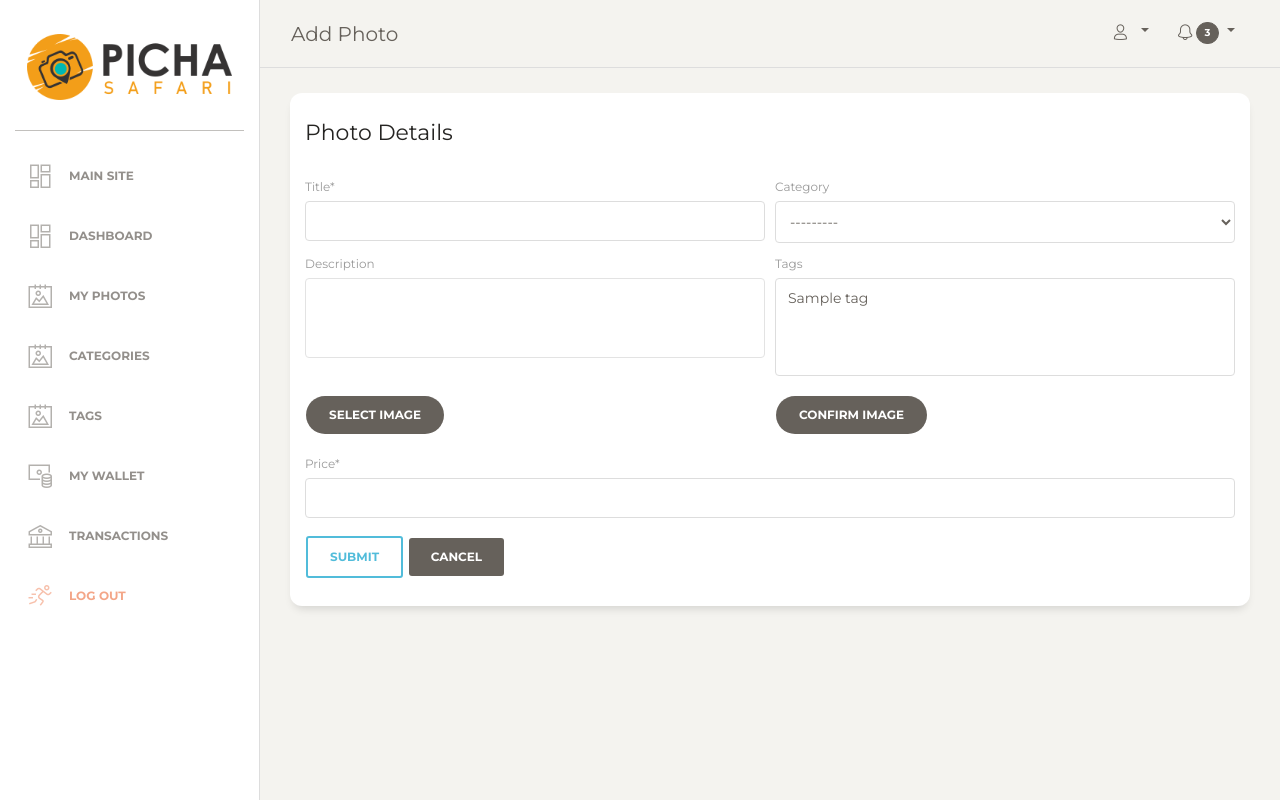
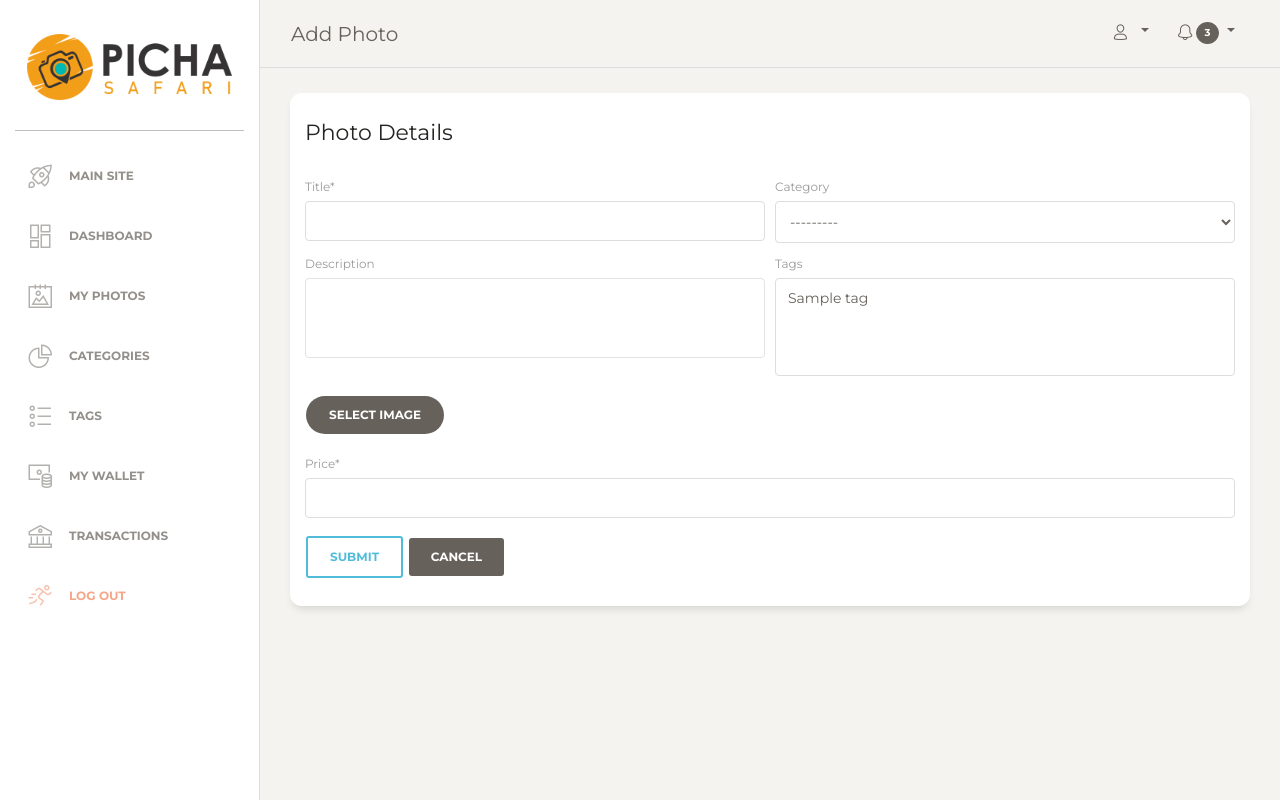
Before and after one commit to BwanaQ/picha-safari-vercel, a Django app: page /dashboard/photos/add/ in a window 1280 px wide. Run offline with Django 4.2, Linux system fonts and the light colour scheme; a user stored in the database is signed in; tables that the repository leaves empty hold one stand-in row (values such as "Sample post"); some libraries are stand-ins or nearby versions.

Commit message:
change webp image

```diff
--- a/photo/forms.py
+++ b/photo/forms.py
@@ -6,7 +6,7 @@ from .models import Photo, Tag, Category
 class PhotoCreateForm(ModelForm):
     class Meta:
         model = Photo
-        exclude = ['owner']
+        exclude = ['owner','webp_image']
 
 class TagCreateForm(ModelForm):
     class Meta:
--- a/photo/models.py
+++ b/photo/models.py
@@ -20,9 +20,9 @@ class Photo(Timestamp):
     title = models.CharField(max_length=100)
     description = models.TextField(null=True, blank=True)
     category = models.ForeignKey(Category, blank=True, null=True, on_delete=models.CASCADE)
-    tags = models.ManyToManyField(Tag, blank=True)
+    tags = models.ManyToManyField(Tag, blank=True, null=True)
     image = CloudinaryField('image')
-    webp_image = CloudinaryField('image', format='webp',blank=True)
+    webp_image = models.URLField(blank=True, null=True)  # Change to URLField to store the URL
     price = models.DecimalField(max_digits=8, decimal_places=2)
     owner = models.ForeignKey(settings.AUTH_USER_MODEL, related_name='photos', on_delete=models.CASCADE)
 
@@ -30,7 +30,7 @@ class Photo(Timestamp):
         return f"{self.title} @ KES {self.price}"
 
     def save(self, *args, **kwargs):
-        # Convert the original image to WebP format and save it
+        # Convert the original image to WebP format and save the URL
         if self.image and not self.webp_image:
             image = CloudinaryImage(self.image)
             webp_version = image.image(transformation={'format': 'webp', 'quality': 'auto'})
--- a/templates/dashboard/_base.html
+++ b/templates/dashboard/_base.html
@@ -50,7 +50,7 @@
                 <ul class="nav">
                     <li class="{% if request.resolver_match.url_name == 'cart-home' %}active{% endif %}">
                         <a href="{% url 'cart-home' %}">
-                        <i class="nc-icon nc-layout-11"></i>
+                        <i class="nc-icon nc-spaceship"></i>
                         <p>Main Site</p>
                         </a>
                     </li>
@@ -68,14 +68,14 @@
                     </li>
                     <li class="{% if request.resolver_match.url_name == 'category_list' %}active{% endif %}">
                         <a href="{% url 'category_list' %}">
-                            <i class="nc-icon nc-album-2"></i>
+                            <i class="nc-icon nc-chart-pie-36"></i>
                             <p>Categories</p>
                         </a>
                     </li>
 
                     <li class="{% if request.resolver_match.url_name == 'tag_list' %}active{% endif %}">
                         <a href="{% url 'tag_list' %}">
-                            <i class="nc-icon nc-album-2"></i>
+                            <i class="nc-icon nc-bullet-list-67"></i>
                             <p>Tags</p>
                         </a>
                     </li>
--- a/templates/photo/photo_form.html
+++ b/templates/photo/photo_form.html
@@ -63,22 +63,6 @@
            </div>
 
           </div>
-          <div class="col">
-            <div class="fileinput fileinput-new text-center" data-provides="fileinput">
-              <!-- <div class="fileinput-new thumbnail img-raised">
-                  <img src="https://epicattorneymarketing.com/wp-content/uploads/2016/07/Headshot-Placeholder-1.png" alt="..." rel="nofollow">
-              </div> -->
-              <div class="fileinput-preview fileinput-exists thumbnail img-raised"></div>
-              <div>
-                  <span class="btn btn-raised btn-round btn-default btn-file">
-                      <span class="fileinput-new">Confirm image</span>
-                      <span class="fileinput-exists">Change</span>
-                      <input type="file" name="{{ form.webp_image.name }}" id="{{ form.webp_image.id_for_label }}" />
-                  </span>
-                  <a href="javascript:;" class="btn btn-danger btn-round fileinput-exists" data-dismiss="fileinput">
-                  <i class="fa fa-times"></i> Remove</a>
-              </div>
-           </div>          </div>
       </div>
       {% endif %}
       <div class="form-row">
```
Also changed, not shown: templates/cart/wallet_transaction_list.html (+10 -4 lines), photo/migrations/0002_alter_photo_webp_image.py (added), photo/migrations/0003_alter_photo_tags_alter_photo_webp_image.py (added).
